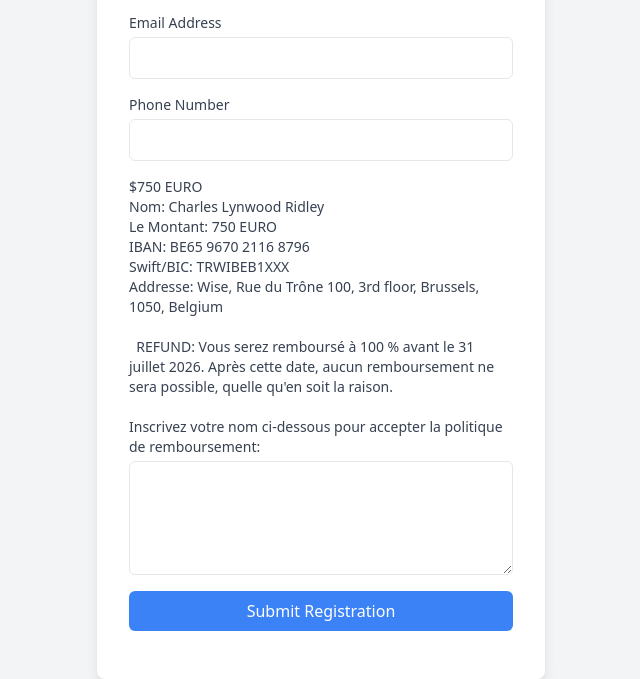
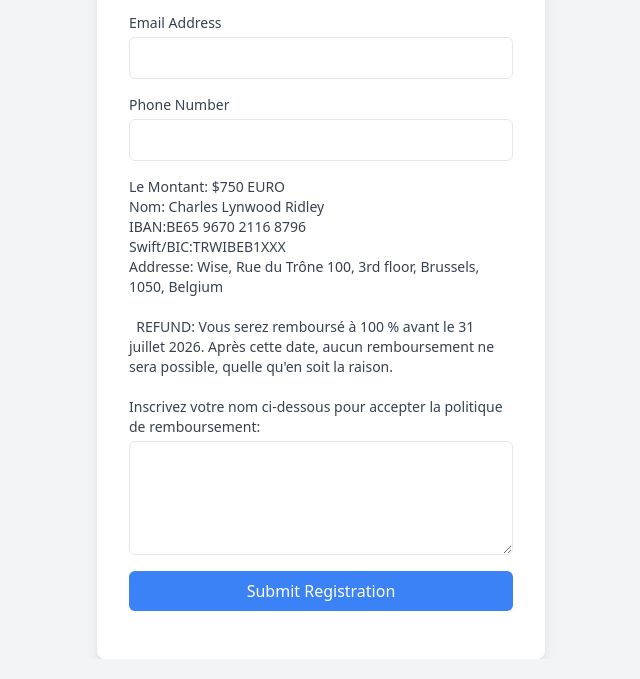
Before and after one commit to stillnesstouch/Inscription, a plain HTML site: page index.html in a window 1280 px wide. Shown: the part 157-836 px from the top of the page, without its empty margins (319-959 px from the left). Drawn offline with nearby package versions, Linux system fonts and the light colour scheme.

Commit message:
Update index.html

```diff
--- a/index.html
+++ b/index.html
@@ -63,11 +63,10 @@
             </div>
             <div>
                 <label for="experience" class="block text-sm font-medium text-gray-700">
-                    $750 EURO<br>
+                    Le Montant: $750 EURO<br>
                     Nom: Charles Lynwood Ridley<br>
-                    Le Montant: 750 EURO<br>
-                    IBAN: BE65 9670 2116 8796<br>
-                    Swift/BIC: TRWIBEB1XXX<br>
+                    IBAN:BE65 9670 2116 8796<br>
+                    Swift/BIC:TRWIBEB1XXX<br>
                     Addresse: Wise, Rue du Trône 100, 3rd floor, Brussels, 1050, Belgium<br></br>
                     REFUND: Vous serez remboursé à 100 % avant le 31 juillet 2026. Après cette date, aucun remboursement ne sera possible, quelle qu'en soit la raison.<br></br>
                     Inscrivez votre nom ci-dessous pour accepter la politique de remboursement:
```
